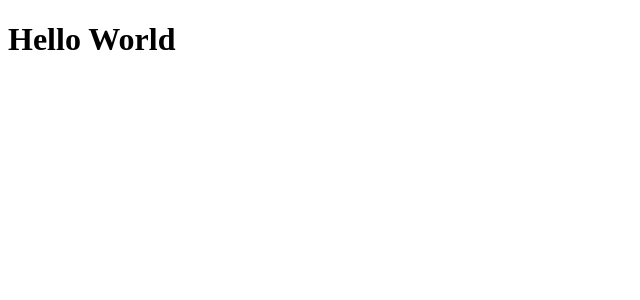
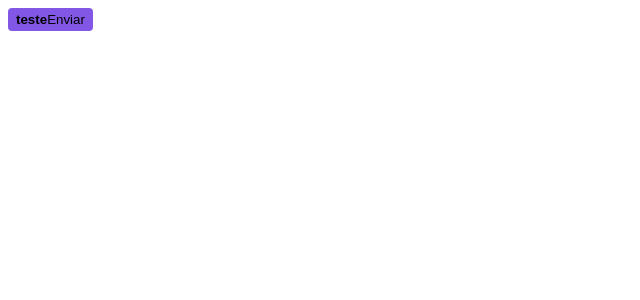
Before and after one commit to leandrorangel94/ignite-shop, a Next.js app: page / in a window 1280 px wide. Shown: the top 300 px of the page, without its empty margins (0-640 px from the left). Built offline with nearby package versions, Linux system fonts and the light colour scheme.

Commit message:
Estrutura visual - Configurando Stitches

```diff
--- a/package.json
+++ b/package.json
@@ -9,6 +9,7 @@
     "lint": "next lint"
   },
   "dependencies": {
+    "@stitches/react": "^1.2.8",
     "@types/react-dom": "18.2.4",
     "eslint": "8.42.0",
     "eslint-config-next": "13.4.4",
--- a/src/pages/_document.tsx
+++ b/src/pages/_document.tsx
@@ -1,4 +1,5 @@
 import { Html, Head, Main, NextScript } from "next/document";
+import { getCssText } from "../styles";
 
 export default function Document() {
   return (
@@ -14,6 +15,11 @@
           href="https://fonts.googleapis.com/css2?family=Roboto:wght@400;700&display=swap"
           rel="stylesheet"
         />
+
+        <style
+          id="stitches"
+          dangerouslySetInnerHTML={{ __html: getCssText() }}
+        />
       </Head>
       <body>
         <Main />
--- a/src/pages/index.tsx
+++ b/src/pages/index.tsx
@@ -1,7 +1,27 @@
+import { styled } from "../styles";
+
+const Button = styled("button", {
+  backgroundColor: "$rocketseat",
+  borderRadius: 4,
+  border: 0,
+  padding: "4px 8px",
+
+  span: {
+    fontWeight: "bold",
+  },
+
+  "&:hover": {
+    filter: "brightness(0.8)",
+  },
+});
+
 export default function Home() {
   return (
     <>
-      <h1>Hello World</h1>
+      <Button>
+        <span>teste</span>
+        Enviar
+      </Button>
     </>
   );
 }
--- /dev/null
+++ b/src/styles/index.ts
@@ -0,0 +1,18 @@
+import { createStitches } from "@stitches/react";
+
+export const {
+  config,
+  styled,
+  css,
+  globalCss,
+  theme,
+  createTheme,
+  keyframes,
+  getCssText,
+} = createStitches({
+  theme: {
+    colors: {
+      rocketseat: "#8257e6",
+    },
+  },
+});
```
Also changed, not shown: 1 other file (tests, documents, lock files or other folders).
